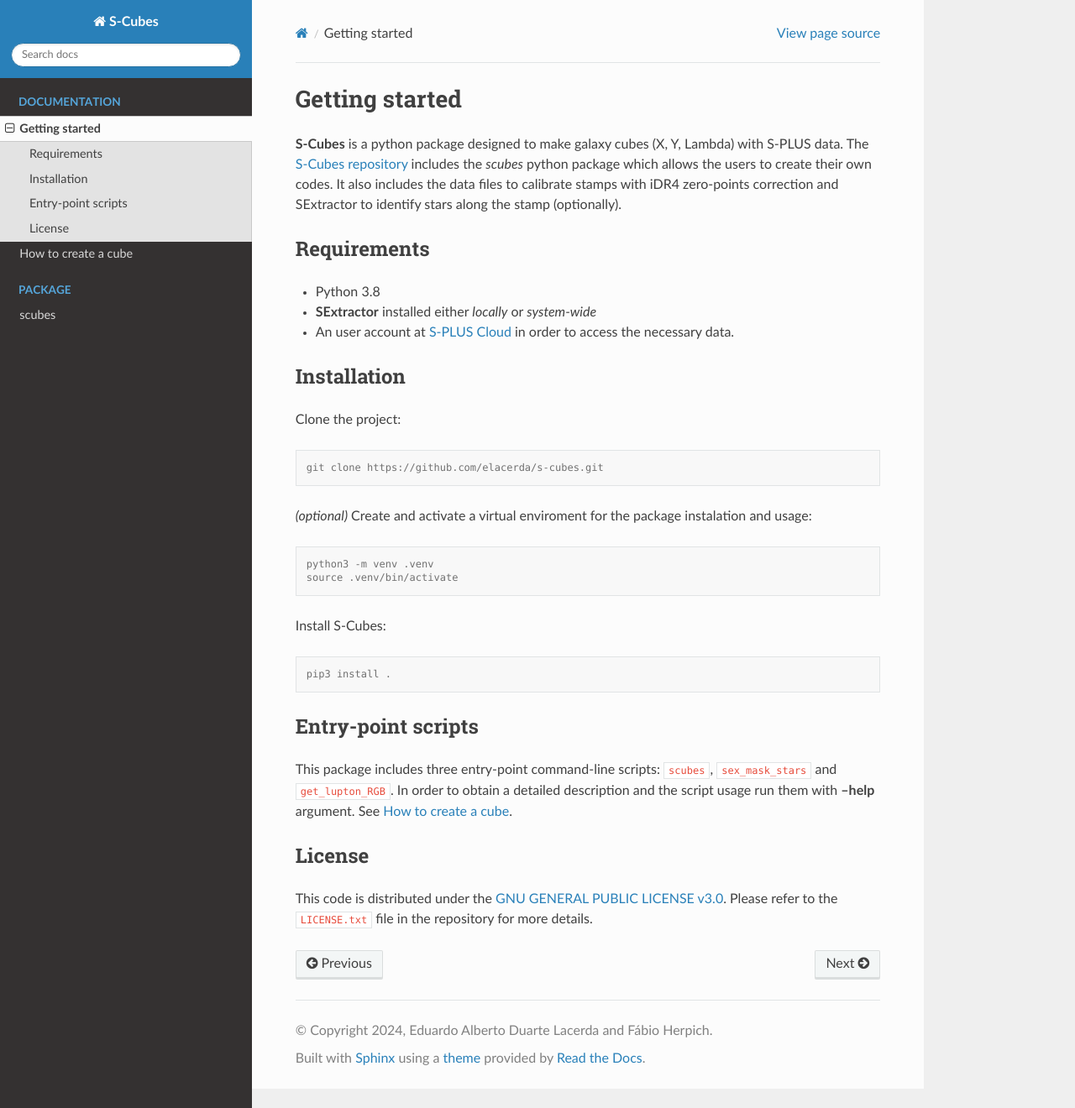
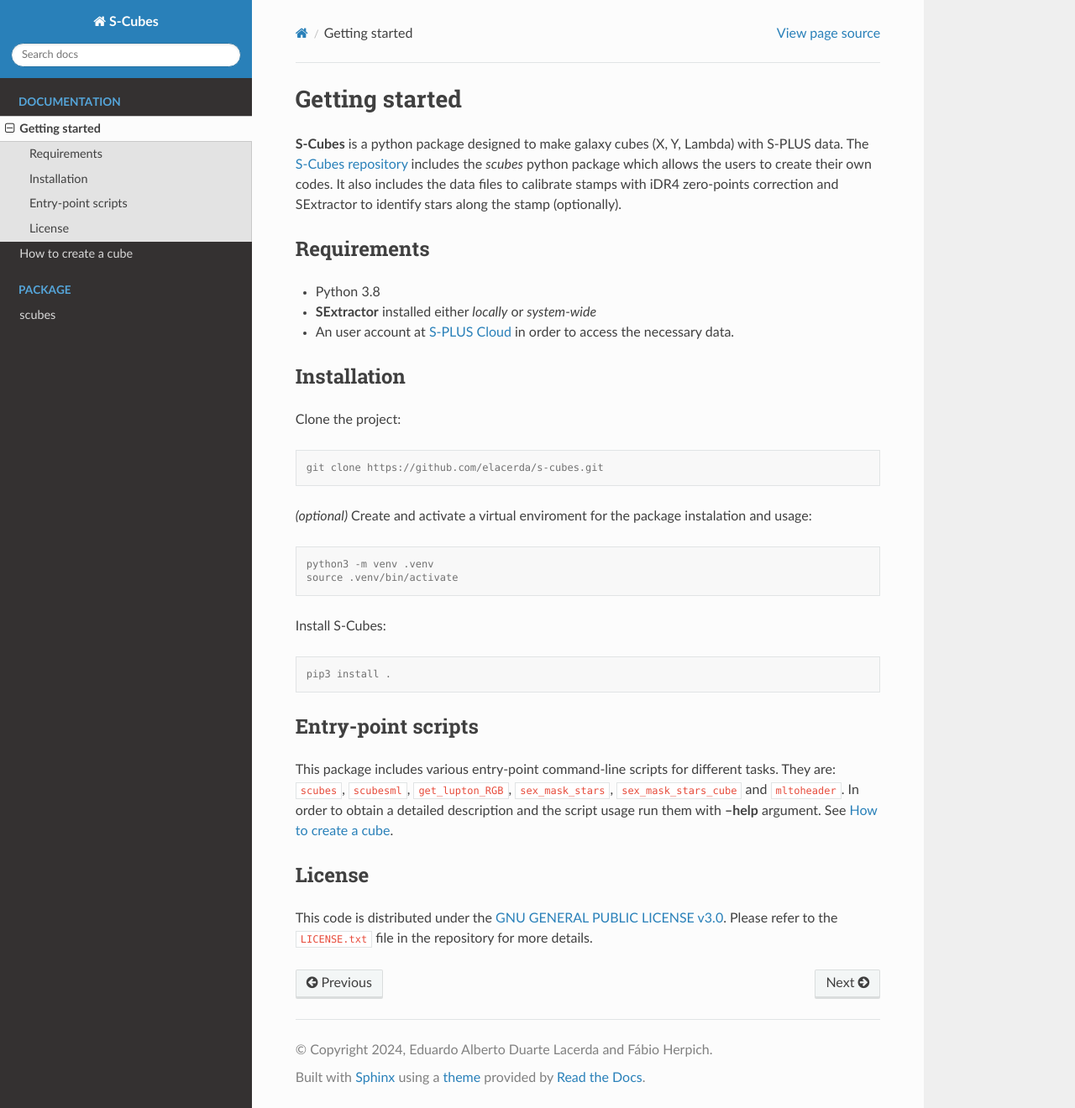
Before and after one commit to elacerda/s-cubes, a Sphinx documentation site: the page built from docs/gstart.rst, in a window 1280 px wide and 1320 px high. Shown: the whole window at 84% size. Built offline with Sphinx 7.4.7 and the Read the Docs theme 2.0.0, drawn with Linux system fonts in a browser that asks for light colours.

Commit message:
update documentation

```diff
--- a/docs/gstart.rst
+++ b/docs/gstart.rst
@@ -52,10 +52,11 @@
 Entry-point scripts
 -------------------
 
-This package includes three entry-point command-line scripts:
-``scubes``, ``sex_mask_stars`` and ``get_lupton_RGB``. In order to
-obtain a detailed description and the script usage run them with
-**–help** argument. See :ref:`How to create a cube`.
+This package includes various entry-point command-line scripts for
+different tasks. They are: ``scubes``, ``scubesml``, ``get_lupton_RGB``,
+``sex_mask_stars``, ``sex_mask_stars_cube`` and ``mltoheader``.
+In order to obtain a detailed description and the script usage run them
+with **–help** argument. See :ref:`How to create a cube`.
 
 
 .. _lic:
```
Also changed, not shown: README.rst (+5 -4 lines).
